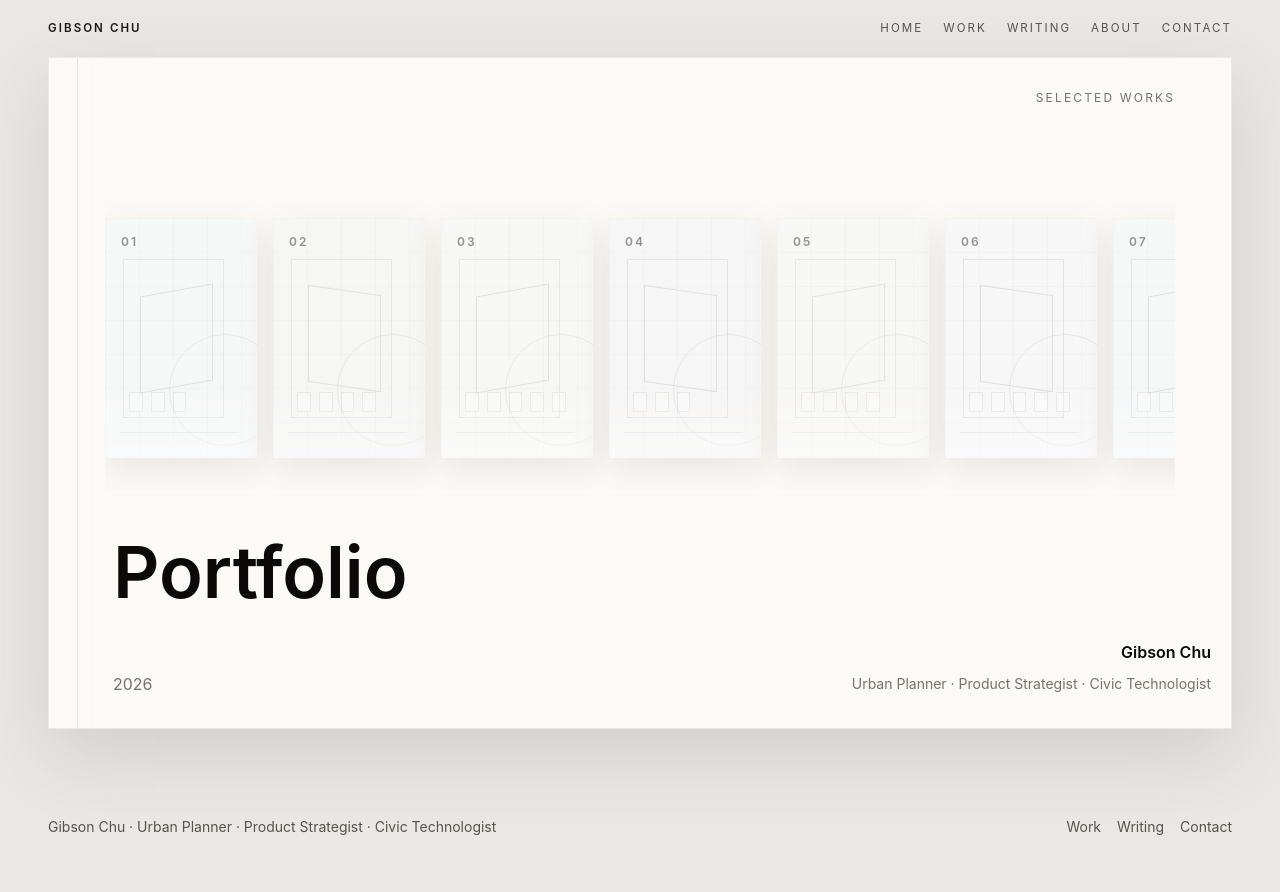
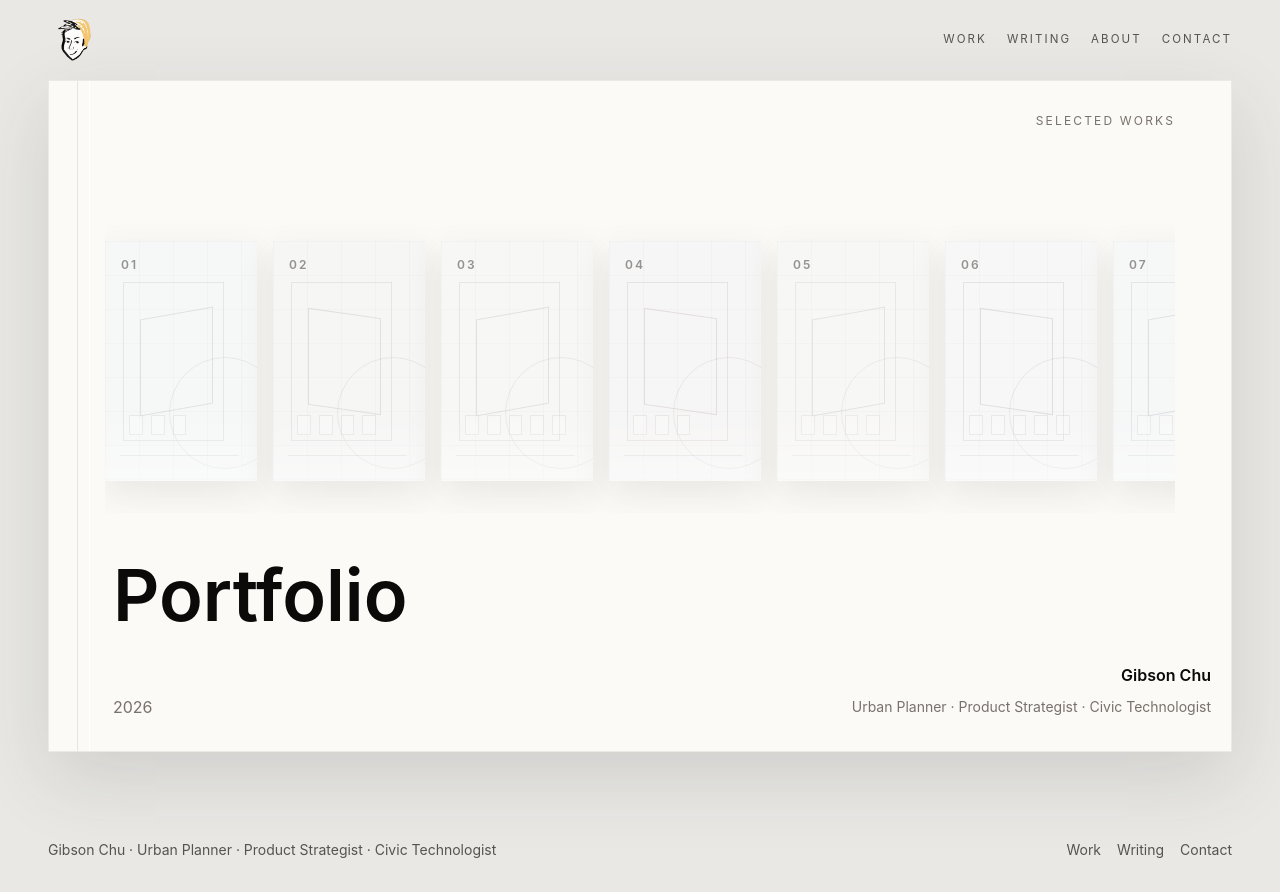
Before and after one commit to gibsonchu/portfolio-2026, a Next.js app: page / in a window 1280 px wide. Before the commit the page ends 869 px from the top, so only its background shows below. Built offline with nearby package versions, Linux system fonts and the light colour scheme.

Commit message:
Use GIF mark and remove Home nav

```diff
--- a/components/Navigation.tsx
+++ b/components/Navigation.tsx
@@ -1,7 +1,7 @@
 import Link from "next/link";
+import Image from "next/image";
 
 const navItems = [
-  { label: "Home", href: "/" },
   { label: "Work", href: "/work" },
   { label: "Writing", href: "/writing" },
   { label: "About", href: "/about" },
@@ -10,13 +10,13 @@ const navItems = [
 
 export function Navigation() {
   return (
-    <header className="mx-auto flex w-full max-w-[92rem] items-center justify-between px-5 py-5 text-[0.72rem] uppercase tracking-[0.18em] text-stone-600 sm:px-8 lg:px-12">
-      <Link href="/" className="font-semibold text-stone-900">
-        Gibson Chu
+    <header className="mx-auto flex w-full max-w-[92rem] items-center justify-between px-5 py-4 text-[0.72rem] uppercase tracking-[0.18em] text-stone-600 sm:px-8 lg:px-12">
+      <Link href="/" className="flex items-center" aria-label="Gibson Chu home">
+        <Image src="/gibson-chu.gif" alt="Gibson Chu" width={48} height={48} unoptimized className="h-10 w-10 object-contain sm:h-12 sm:w-12" />
       </Link>
       <nav aria-label="Primary navigation" className="flex flex-wrap justify-end gap-x-5 gap-y-2">
         {navItems.map((item) => (
-          <Link key={item.href} href={item.href} className="transition hover:text-stone-950">
+          <Link key={item.href} href={item.href} className="book-nav-link transition hover:text-stone-950">
             {item.label}
           </Link>
         ))}
```
